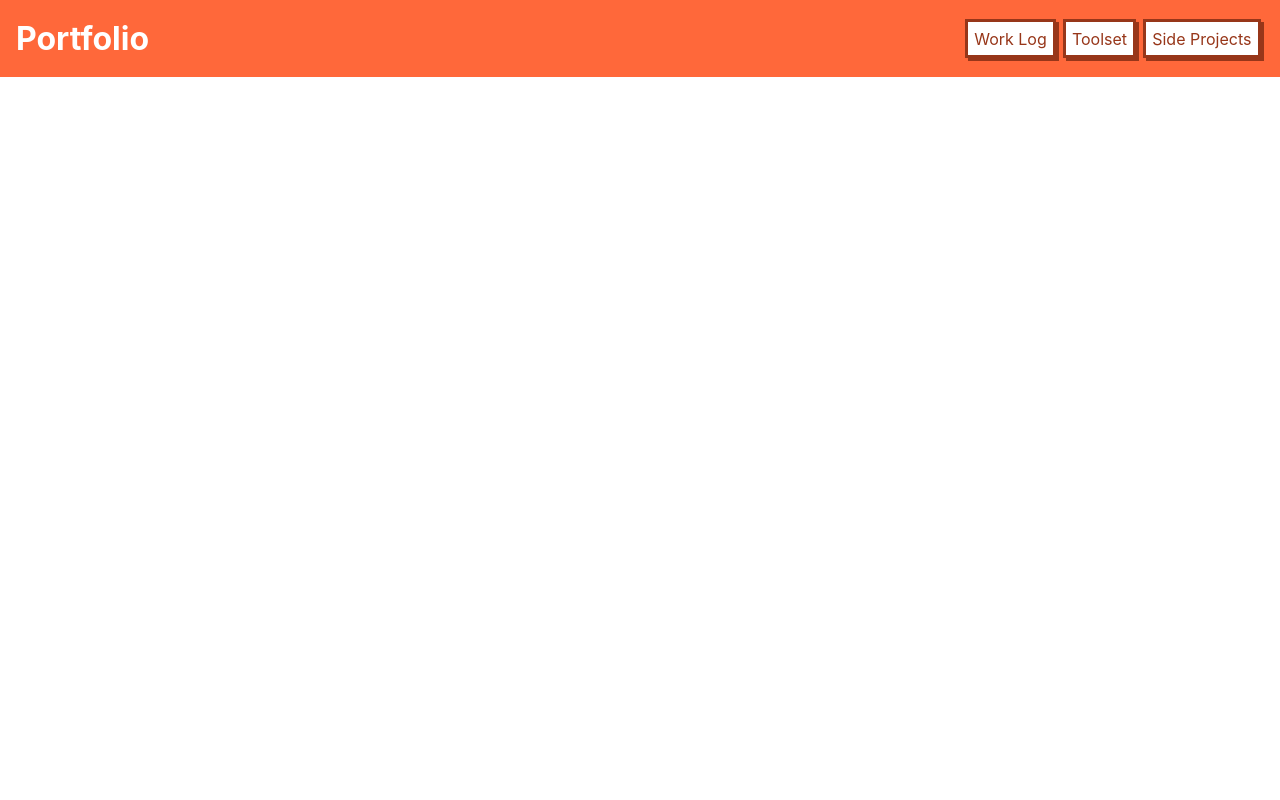
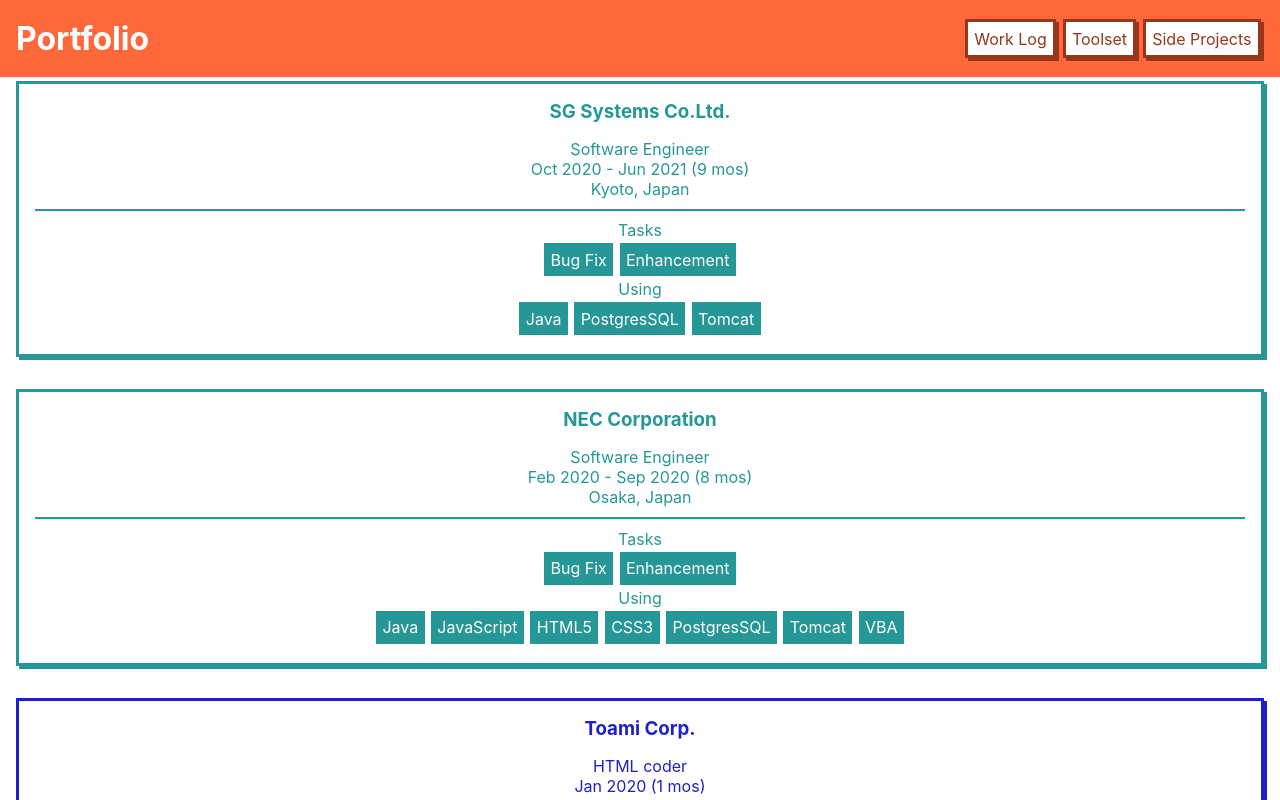
Before and after one commit to SOunit/portfolio, a React (Create React App) app: page / in a window 1280 px wide. Shown: the top 800 px of the page. Built offline with nearby package versions, Linux system fonts and the light colour scheme.

Commit message:
add worklog

```diff
--- a/src/App.js
+++ b/src/App.js
@@ -1,9 +1,10 @@
 import Layout from './components/ui/Layout/Layout';
+import Worklog from './components/worklog/Worklog';
 
 function App() {
   return (
     <Layout>
-      <div>main content</div>
+      <Worklog />
     </Layout>
   );
 }
--- /dev/null
+++ b/src/components/consts/consts.js
@@ -0,0 +1,18 @@
+export const BUG_FIX = 'Bug Fix';
+export const ENHANCEMENT = 'Enhancement';
+
+export const JAVA = 'Java';
+export const JAVA_SCRIPT = 'JavaScript';
+export const HTML5 = 'HTML5';
+export const CSS3 = 'CSS3';
+export const POSTGRES_SQL = 'PostgresSQL';
+export const TOMCAT = 'Tomcat';
+export const SOFTWARE_ENGINEER = 'Software Engineer';
+export const HTML_CODER = 'HTML coder';
+export const OSAKA_JAPAN = 'Osaka, Japan';
+export const J_QUERY = 'jQuery';
+export const PHP = 'PHP';
+export const MY_SQL = 'MySQL';
+export const ORACLE_DB = 'Oracle DB';
+export const VBA = 'VBA';
+export const SQL_SERVER = 'SQL Server';
--- /dev/null
+++ b/src/components/section-title/SectionTitle.js
@@ -0,0 +1,7 @@
+import classes from './SectionTitle.module.css';
+
+const SectionTitle = (props) => {
+  return <h2 className={classes['section-title']}>{props.title}</h2>;
+};
+
+export default SectionTitle;
--- /dev/null
+++ b/src/components/section-title/SectionTitle.module.css
@@ -0,0 +1,4 @@
+.section-title {
+  text-align: center;
+  color: #973619;
+}
--- a/src/components/ui/Layout/Header/Header.module.css
+++ b/src/components/ui/Layout/Header/Header.module.css
@@ -7,6 +7,7 @@
   align-items: center;
   position: fixed;
   width: 100%;
+  top: 0;
 }
 
 .header__title {
--- /dev/null
+++ b/src/components/worklog/Worklog.js
@@ -0,0 +1,102 @@
+import SectionTitle from '../section-title/SectionTitle';
+import Card from './card/Card';
+import {
+  BUG_FIX,
+  CSS3,
+  ENHANCEMENT,
+  HTML5,
+  HTML_CODER,
+  JAVA,
+  JAVA_SCRIPT,
+  J_QUERY,
+  MY_SQL,
+  ORACLE_DB,
+  OSAKA_JAPAN,
+  PHP,
+  POSTGRES_SQL,
+  SOFTWARE_ENGINEER,
+  SQL_SERVER,
+  TOMCAT,
+  VBA,
+} from '../consts/consts';
+
+const DATA_LIST = [
+  {
+    id: '6',
+    isFront: false,
+    companyName: 'SG Systems Co.Ltd.',
+    compnayBusiness: 'Logistics Management System',
+    jobTitle: SOFTWARE_ENGINEER,
+    term: 'Oct 2020 - Jun 2021 (9 mos)',
+    place: 'Kyoto, Japan',
+    tasks: [BUG_FIX, ENHANCEMENT],
+    usings: [JAVA, POSTGRES_SQL, TOMCAT],
+  },
+  {
+    id: '5',
+    isFront: false,
+    companyName: 'NEC Corporation',
+    compnayBusiness: 'Power Monitoring System',
+    jobTitle: SOFTWARE_ENGINEER,
+    term: 'Feb 2020 - Sep 2020 (8 mos)',
+    place: OSAKA_JAPAN,
+    tasks: [BUG_FIX, ENHANCEMENT],
+    usings: [JAVA, JAVA_SCRIPT, HTML5, CSS3, POSTGRES_SQL, TOMCAT, VBA],
+  },
+  {
+    id: '4',
+    isFront: true,
+    companyName: 'Toami Corp.',
+    compnayBusiness: 'Homepage update',
+    jobTitle: HTML_CODER,
+    term: 'Jan 2020 (1 mos)',
+    place: OSAKA_JAPAN,
+    tasks: ['Create web pages'],
+    usings: [JAVA_SCRIPT, HTML5, CSS3, J_QUERY, PHP],
+  },
+  {
+    id: '3',
+    isFront: false,
+    companyName: 'ITEC Hankyu Hanshin Co.Ltd.',
+    compnayBusiness: 'EC services',
+    jobTitle: SOFTWARE_ENGINEER,
+    term: 'Aug 2018 - Dec 2019 (1yr 5mos)',
+    place: OSAKA_JAPAN,
+    tasks: [BUG_FIX, ENHANCEMENT],
+    usings: [JAVA, HTML5, CSS3, MY_SQL, TOMCAT],
+  },
+  {
+    id: '2',
+    isFront: false,
+    companyName: 'Suzuyo Co.Ltd.',
+    compnayBusiness: 'Warehouse Management System',
+    jobTitle: SOFTWARE_ENGINEER,
+    term: 'Mar 2018 - Jul 2018 (5mos)',
+    place: OSAKA_JAPAN,
+    tasks: [ENHANCEMENT],
+    usings: [JAVA, ORACLE_DB, TOMCAT],
+  },
+  {
+    id: '1',
+    isFront: false,
+    companyName: 'Business Brain Showa-ota Inc.',
+    compnayBusiness: 'Accounting Management System',
+    jobTitle: SOFTWARE_ENGINEER,
+    term: 'Sept 2017 - Sept 2018 (1 yr)',
+    place: OSAKA_JAPAN,
+    tasks: [BUG_FIX, 'Data maintenance', ENHANCEMENT],
+    usings: [JAVA, 'Servlets / JSP', SQL_SERVER, TOMCAT, VBA],
+  },
+];
+
+const Worklog = () => {
+  const cards = DATA_LIST.map((data) => <Card key={data.id} data={data} />);
+  return (
+    <section id='worklog-section'>
+      <SectionTitle title='Work Log' />
+      {cards}
+    </section>
+  );
+};
+
+export default Worklog;
--- /dev/null
+++ b/src/components/worklog/Worklog.module.css
@@ -0,0 +1,4 @@
+#worklog-section {
+  background-color: #eeeeee;
+  padding: 0.2rem;
+}
--- /dev/null
+++ b/src/components/worklog/card/Card.js
@@ -0,0 +1,52 @@
+import classes from './Card.module.css';
+
+const Card = (props) => {
+  const tasks = props.data.tasks.map((task) => (
+    <div
+      key={`${props.data.id}_${task}`}
+      className={`${classes['card__skill']} ${
+        props.data.isFront ? classes['card__skill--front'] : null
+      }`}
+    >
+      {task}
+    </div>
+  ));
+
+  const usings = props.data.usings.map((using) => (
+    <div
+      key={`${props.data.id}_${using}`}
+      className={`${classes['card__skill']} ${
+        props.data.isFront ? classes['card__skill--front'] : null
+      }`}
+    >
+      {using}
+    </div>
+  ));
+
+  return (
+    <div
+      className={`${classes['card']} ${
+        props.data.isFront ? classes['card--front'] : null
+      }`}
+    >
+      <div
+        className={`${classes['card__detail']} ${
+          props.data.isFront ? classes['card__detail--front'] : null
+        }`}
+      >
+        <h3 className={classes['card__title']}>{props.data.companyName}</h3>
+        <h4 className={classes['card__subtitle']}>
+          {props.data.companyBusiness}
+        </h4>
+        <div>{props.data.jobTitle}</div>
+        <div>{props.data.term}</div>
+        <div>{props.data.place}</div>
+      </div>
+      <div>Tasks</div>
+      <div className={classes['card__skills']}>{tasks}</div>
+      <div>Using</div>
+      <div className={classes['card__skills']}>{usings}</div>
+    </div>
+  );
+};
+export default Card;
--- /dev/null
+++ b/src/components/worklog/card/Card.module.css
@@ -0,0 +1,50 @@
+.card {
+  border: 3px solid #259797;
+  color: #259797;
+  margin: 2rem 1rem;
+  padding: 1rem;
+  background-color: white;
+  box-shadow: 3px 3px 0 #259797;
+  text-align: center;
+}
+
+.card--front {
+  border: 3px solid #1f1fce;
+  color: #1f1fce;
+  box-shadow: 3px 3px 0 #1f1fce;
+}
+
+.card__detail {
+  border-bottom: 2px solid #259797;
+  padding-bottom: 0.6rem;
+  margin-bottom: 0.6rem;
+}
+
+.card__detail--front {
+  border-bottom: 2px solid #1f1fce;
+}
+
+.card__title {
+  margin: 0;
+}
+.card__subtitle {
+  margin: 0.2rem 0 1rem 0;
+  font-size: 0.8rem;
+}
+
+.card__skills {
+  display: flex;
+  flex-wrap: wrap;
+  justify-content: center;
+}
+
+.card__skill {
+  background-color: #259797;
+  color: white;
+  padding: 0.4rem;
+  margin: 0.2rem;
+}
+
+.card__skill--front {
+  background-color: #1f1fce;
+}
```
